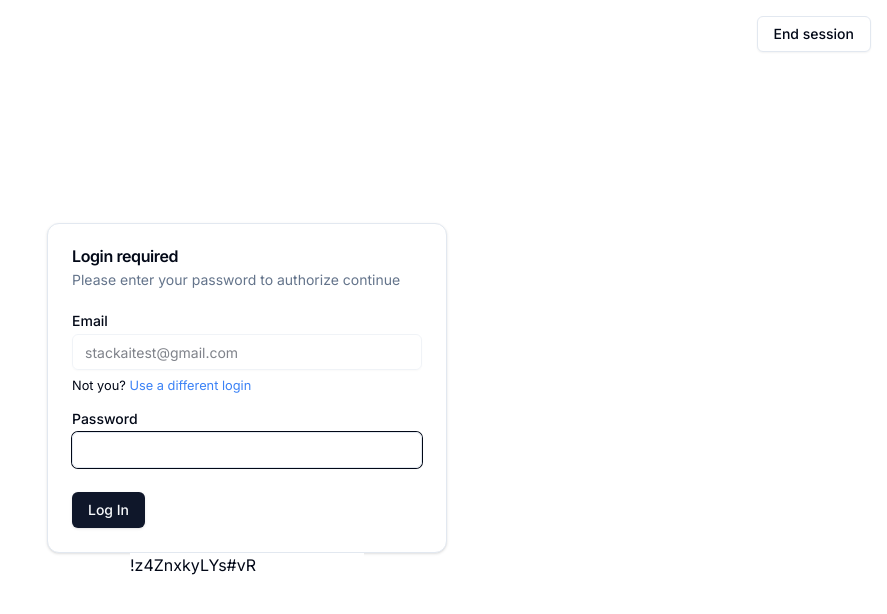
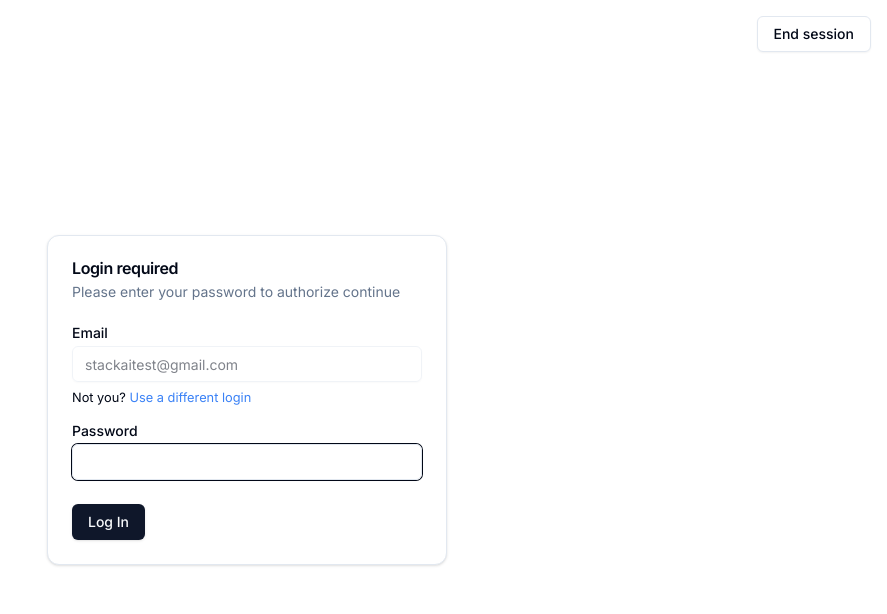
Before and after one commit to nicojones/stack-task, a Next.js app: page /auth in a window 1280 px wide. Shown: the top 614 px of the page, without its empty margins (393-1280 px from the left). Built offline with nearby package versions, Linux system fonts and the light colour scheme.

Commit message:
Fixed TODOs

```diff
--- a/src/app/auth/VerifyCredentialsForm.tsx
+++ b/src/app/auth/VerifyCredentialsForm.tsx
@@ -51,9 +51,6 @@ export const VerifyCredentialsForm = ({ state }: VerifyCredentialsFormProps): JS
           <Button type="submit">Log In</Button>
         </CardFooter>
       </Card>
-
-      {/* TODO -- remove!!!! */}
-      <input value="!z4ZnxkyLYs#vR" readOnly onClick={e => e.currentTarget.select()} />
     </>
   );
 };
--- a/src/components/library/file-picker/element/FileElementResources.tsx
+++ b/src/components/library/file-picker/element/FileElementResources.tsx
@@ -53,7 +53,6 @@ export const FileElementResources = ({
                   key={d.resource_id}
                   resource={d}
                   level={level}
-                  // TODO -- this should be the Path or the Resource depending on the component.
                   path={[...path, d.resource_id]}
                 />)
               : <FileElementEmpty />
--- a/src/components/library/kb/KnowledgeBaseActions.tsx
+++ b/src/components/library/kb/KnowledgeBaseActions.tsx
@@ -15,6 +15,9 @@ const CONFIRM_TOAST_ID = "confirm-deindex";
 export const KnowledgeBaseActions = ({ data }: KnowledgeBaseActionsProps): JSX.Element => {
   const { api } = useAuthContext();
 
+  /**
+   * TODO -- add optimistic update for demonstration purposes if we don't have time to develop it.
+   */
   const handleDeindexResource = (): void => {
     toast.dismiss(CONFIRM_TOAST_ID);
     const query = toQuery({ resource_path: data.resource.inode_path.path });
--- a/src/context/auth/AuthWrapper.tsx
+++ b/src/context/auth/AuthWrapper.tsx
@@ -16,7 +16,6 @@ interface AuthWrapperProps {
 export const AuthWrapper = ({ children }: AuthWrapperProps): JSX.Element => {
   const [token, setToken] = useState<string | null>(Cookie.get(COOKIE_KEY.AUTH_TOKEN) ?? null);
   const [connectionId, setConnectionId] = useState<string>(Cookie.get(COOKIE_KEY.CONNECTION_ID) ?? "");
-  // TODO -- delete if unused!
   const [orgId, setOrgId] = useState<string>(Cookie.get(COOKIE_KEY.ORG_ID) ?? "");
 
   const context = useMemo<IAuthContext>(() => ({
--- a/src/types/auth/auth-context.type.ts
+++ b/src/types/auth/auth-context.type.ts
@@ -28,13 +28,11 @@ export interface IAuthContext extends IInsideContext {
 
   /**
    * The ID of the current organization
-   * TODO -- delete if unused!
    */
   orgId: string;
 
   /**
    * Set the ID of the organization
-   * TODO -- delete if unused!
    */
   setOrgId: (orgId: string) => any;
 }
--- a/src/types/connections/connection-resource.type.ts
+++ b/src/types/connections/connection-resource.type.ts
@@ -5,7 +5,7 @@ export interface IConnectionResource {
 export interface IConnectionResourceElement {
   created_at: string;
   indexed_at: string;
-  inode_id: string | null; // todo -- check
+  inode_id: string | null;
   inode_path: {
     /**
      * The name of the file
```
